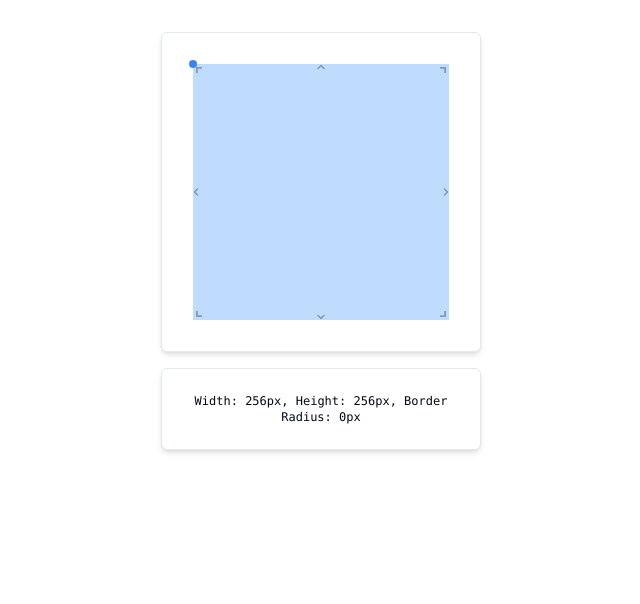
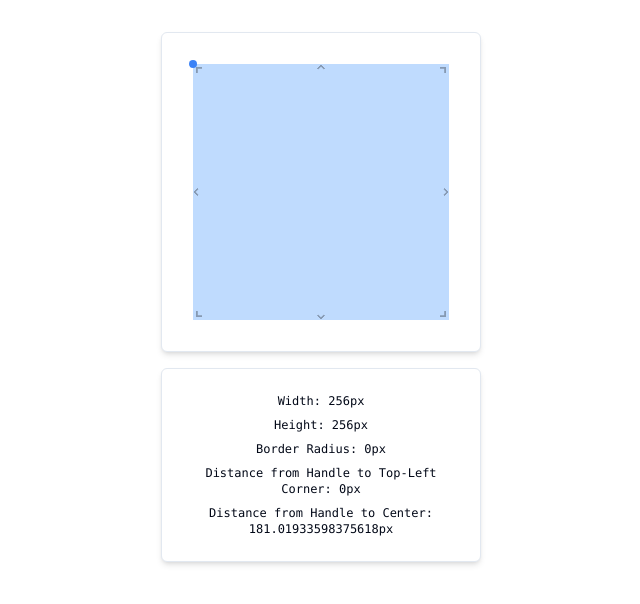
Before and after one commit to dbr787/absurd-rock, a Next.js app: page / in a window 1280 px wide. Shown: the top 604 px of the page, without its empty margins (319-959 px from the left). Built offline with nearby package versions, Linux system fonts and the light colour scheme.

Commit message:
show distances

```diff
--- a/components/ResizableRectangle2.tsx
+++ b/components/ResizableRectangle2.tsx
@@ -8,9 +8,27 @@ import "tailwindcss/tailwind.css";
 const ResizableRectangle: React.FC = () => {
   const [dimensions, setDimensions] = useState({ width: 256, height: 256 });
   const [borderRadius, setBorderRadius] = useState(0);
+  const [distanceToCenter, setDistanceToCenter] = useState(0);
+  const [distanceToTopLeft, setDistanceToTopLeft] = useState(0);
   const handleRef = useRef<HTMLDivElement | null>(null);
 
   const maxRadius = Math.min(dimensions.width, dimensions.height) / 2;
+
+  const calculateDistances = (radius: number) => {
+    const distanceToCenter = Math.sqrt(
+      Math.pow(dimensions.width / 2 - radius, 2) +
+        Math.pow(dimensions.height / 2 - radius, 2)
+    );
+    const distanceToTopLeft = Math.sqrt(radius * radius + radius * radius);
+    return { distanceToCenter, distanceToTopLeft };
+  };
+
+  useEffect(() => {
+    const { distanceToCenter, distanceToTopLeft } =
+      calculateDistances(borderRadius);
+    setDistanceToCenter(distanceToCenter);
+    setDistanceToTopLeft(distanceToTopLeft);
+  }, [borderRadius, dimensions]);
 
   const onResize: ResizableBoxProps["onResize"] = (event, { size }) => {
     const width = Math.round(size.width);
@@ -28,6 +46,11 @@ const ResizableRectangle: React.FC = () => {
       const deltaY = moveEvent.clientY - startY;
       const newRadius = Math.max(0, Math.min(maxRadius, startRadius + deltaX));
       setBorderRadius(newRadius);
+
+      const { distanceToCenter, distanceToTopLeft } =
+        calculateDistances(newRadius);
+      setDistanceToCenter(distanceToCenter);
+      setDistanceToTopLeft(distanceToTopLeft);
     };
 
     const onMouseUp = () => {
@@ -65,9 +88,14 @@ const ResizableRectangle: React.FC = () => {
           ></div>
         </div>
       </div>
-      <div className="border rounded-md p-6 border-solid bg-white shadow-md w-[320px] flex items-center justify-center text-center text-xs font-mono">
-        Width: {dimensions.width}px, Height: {dimensions.height}px, Border
-        Radius: {borderRadius}px
+      <div className="border rounded-md p-6 border-solid bg-white shadow-md w-[320px] flex flex-col items-center justify-center text-center text-xs font-mono space-y-2">
+        <div>Width: {dimensions.width}px</div>
+        <div>Height: {dimensions.height}px</div>
+        <div>Border Radius: {borderRadius}px</div>
+        <div>
+          Distance from Handle to Top-Left Corner: {distanceToTopLeft}px
+        </div>
+        <div>Distance from Handle to Center: {distanceToCenter}px</div>
       </div>
     </div>
   );
```
